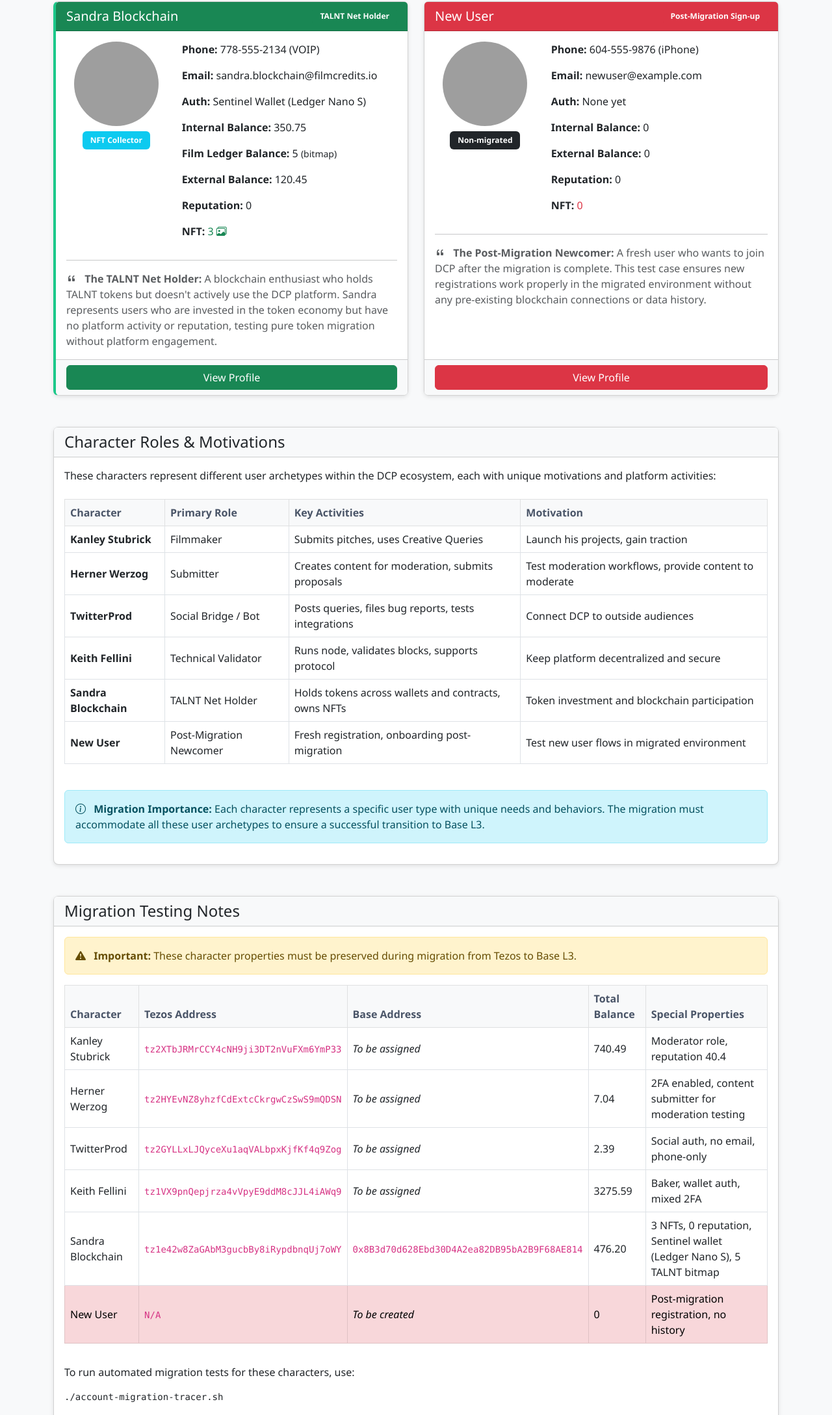
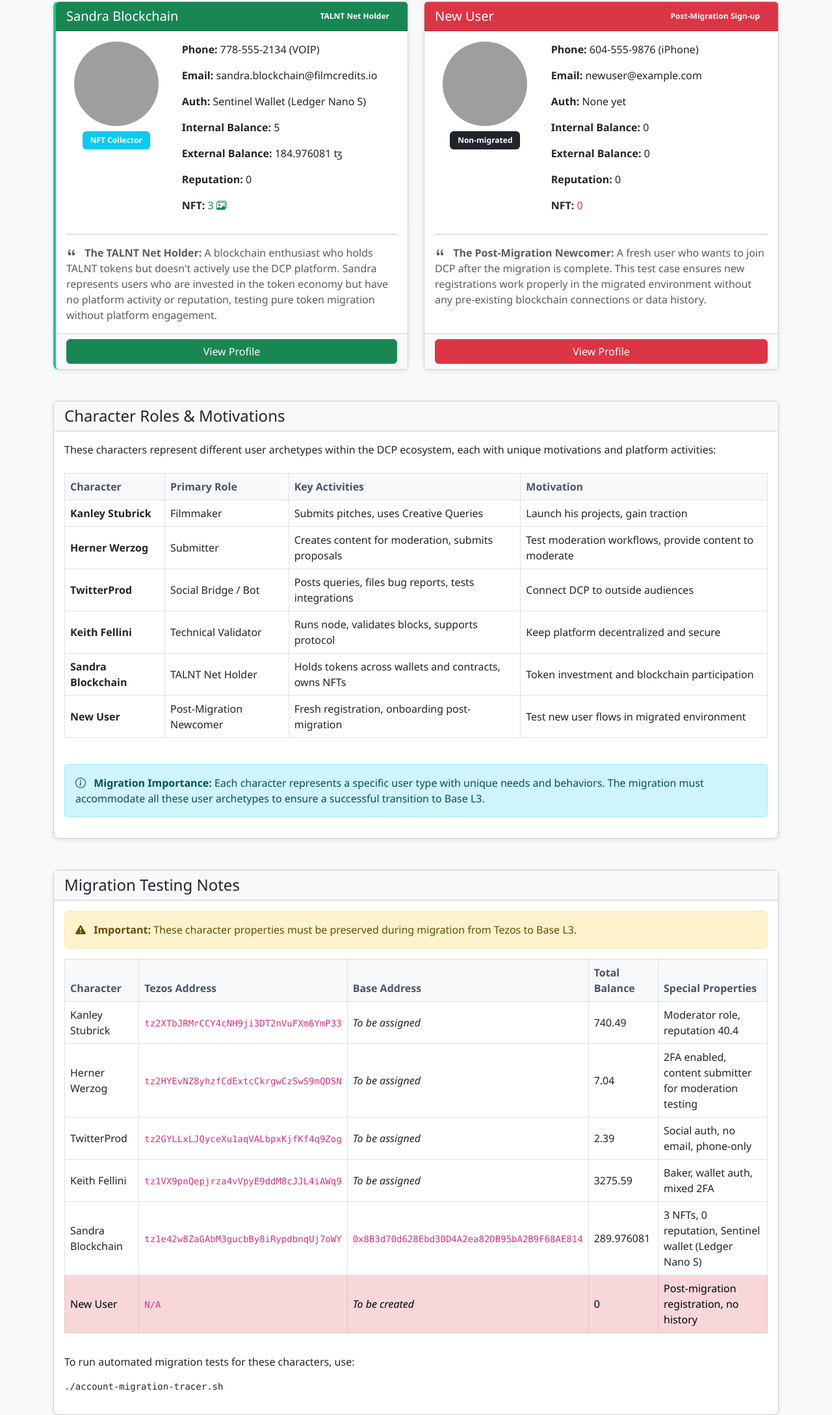
Before and after one commit to michaelkernaghan/dcp-migration-test, a website: page characters.html in a window 1280 px wide. Shown: the part 1428-3606 px from the top of the page at 65% size. Drawn offline with nearby package versions, Linux system fonts and the light colour scheme; sample sign-in values are in the browser's storage; grey boxes are pictures that could not be loaded.

Commit message:
update snadra blokchain

```diff
--- a/characters.html
+++ b/characters.html
@@ -255,9 +255,7 @@
                                 <p><strong>Phone:</strong> 778-555-2134 (VOIP)</p>
                                 <p><strong>Email:</strong> sandra.blockchain@filmcredits.io</p>
                                 <p><strong>Auth:</strong> Sentinel Wallet (Ledger Nano S)</p>
-                                <p><strong>Internal Balance:</strong> 350.75</p>
-                                <p><strong>Film Ledger Balance:</strong> 5 <small>(bitmap)</small></p>
-                                <p><strong>External Balance:</strong> 120.45</p>
+                                                                <p><strong>Internal Balance:</strong> 5</p>                                <p><strong>External Balance:</strong> 184.976081 ꜩ</p>
                                 <p><strong>Reputation:</strong> 0</p>
                                 <p><strong>NFT:</strong> <span class="text-success">3</span> <i class="bi bi-images text-success"></i></p>
                             </div>
@@ -436,8 +434,7 @@
                                         <td>Sandra Blockchain</td>
                                         <td><code>tz1e42w8ZaGAbM3gucbBy8iRypdbnqUj7oWY</code></td>
                                         <td><code>0x8B3d70d628Ebd30D4A2ea82DB95bA2B9F68AE814</code></td>
-                                        <td>476.20</td>
-                                        <td>3 NFTs, 0 reputation, Sentinel wallet (Ledger Nano S), 5 TALNT bitmap</td>
+                                                                                <td>289.976081</td>                                        <td>3 NFTs, 0 reputation, Sentinel wallet (Ledger Nano S)</td>
                                     </tr>
                                     <tr class="table-danger">
                                         <td>New User</td>
```
Also changed, not shown: character-detail-sandra.html (+5 -5 lines).
